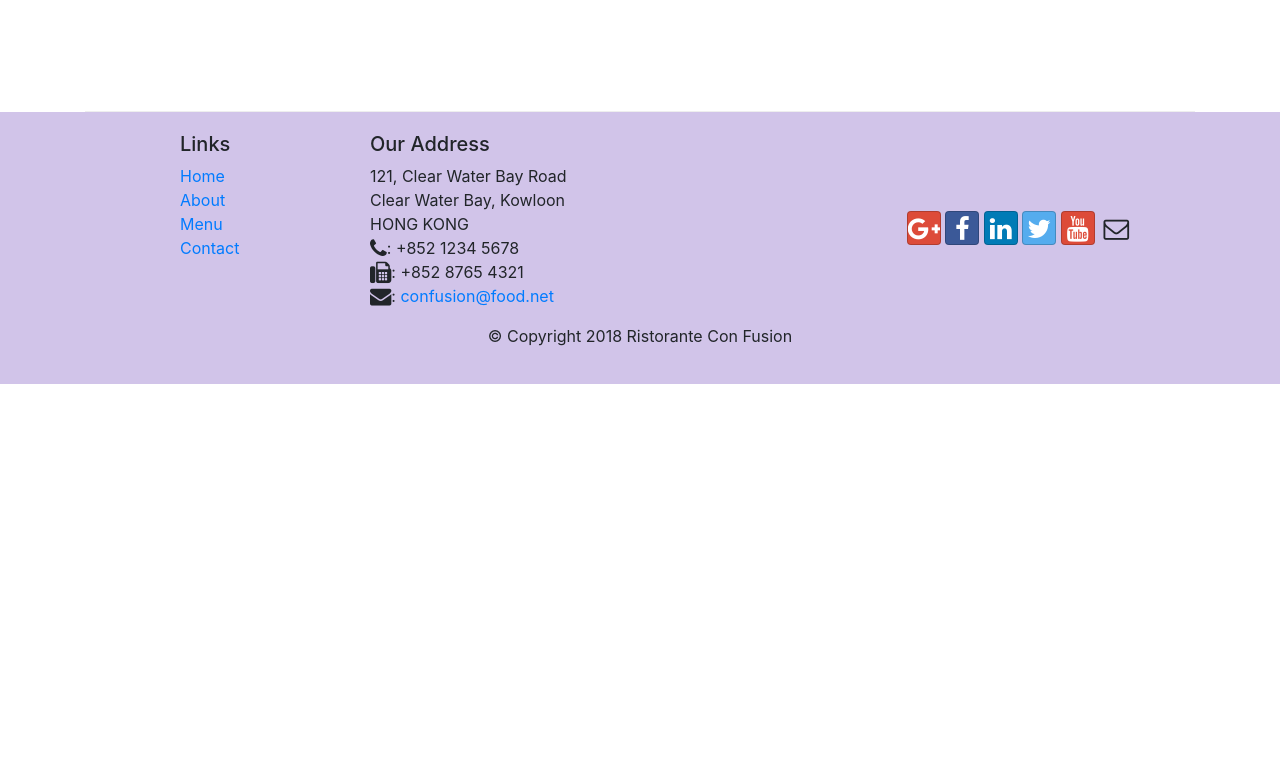
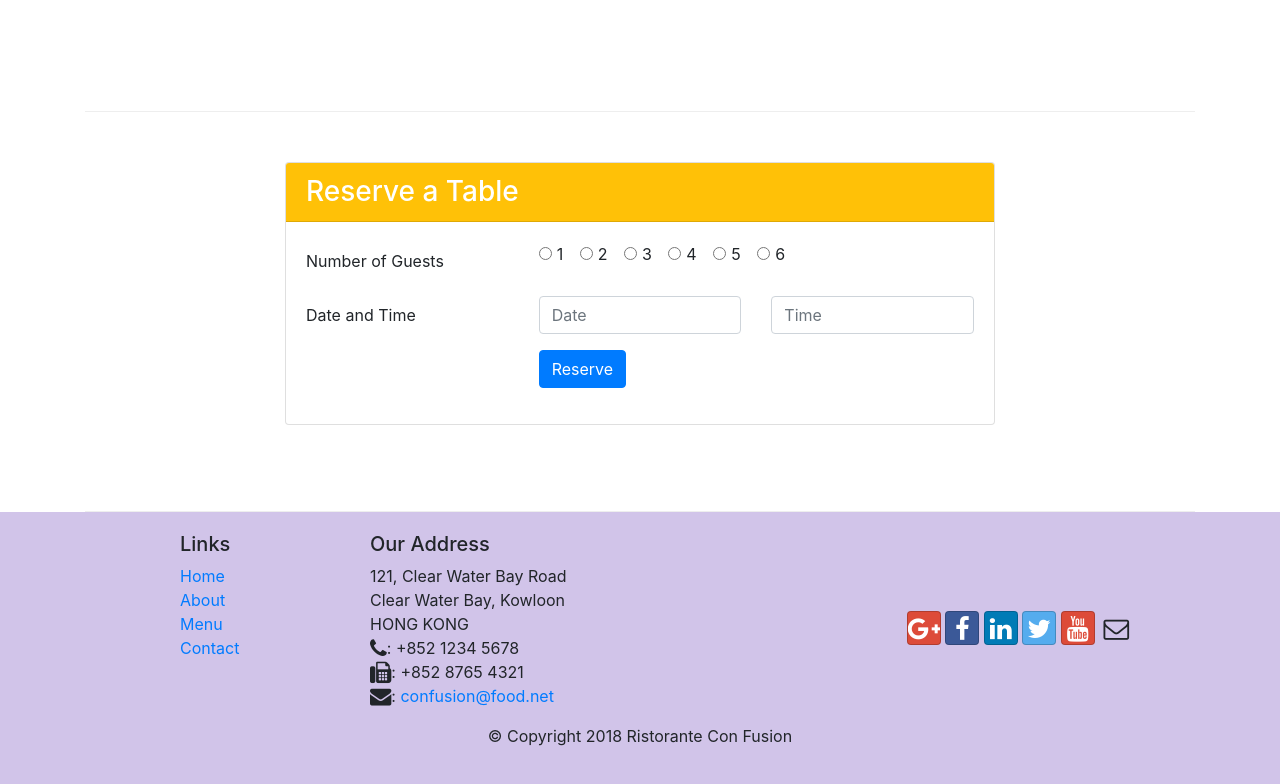
Before and after one commit to gj0706/bootstrap-4, a website: page index.html in a window 1280 px wide. Shown: the part 1422-2206 px from the top of the page. Before the commit the page ends 1806 px from the top, so only its background shows below. Drawn offline with nearby package versions, Linux system fonts and the light colour scheme.

Commit message:
reserve table

```diff
--- a/index.html
+++ b/index.html
@@ -28,7 +28,7 @@
                     <li class="nav-item active"><a class="nav-link" href="#"><span class="fa fa-home fa-lg"></span>Home</a></li>
                     <li class="nav-item"><a class="nav-link" href="./aboutus.html"><span class="fa fa-info fa-lg"></span>About</a></li>
                     <li class="nav-item"><a class="nav-link" href="#"><span class="fa fa-list fa-lg"></span>Menu</a></li>
-                    <li class="nav-item"><a class="nav-link" href="#"><span class="fa fa-address-card fa-lg"></span>Contact</a></li>
+                    <li class="nav-item"><a class="nav-link" href="./contactus.html"><span class="fa fa-address-card fa-lg"></span>Contact</a></li>
                 </ul>
             </div>
         </div>
@@ -91,6 +91,64 @@
                 </div>
             </div>
         </div>
+
+        <div class="row row-content justify-content-center">
+            <div class="col-12 col-sm-8">
+                <div class="card">
+                    <h3 class="card-header bg-warning text-white">Reserve a Table</h3>
+                    <div class="card-body">
+                        <form>
+                            <div class="form-group row">
+                                <label class="col-12 col-md-4 col-form-label">Number of Guests</label>
+                                <div class="col-12 col-md-8">
+                                    <div class="form-check form-check-inline">
+                                        <input class="form-check-input" type="radio" name="numguests" id="numguests1" value="option1">
+                                        <label class="form-check-label" for="numguests1">1</label>
+                                    </div>
+                                    <div class="form-check form-check-inline">
+                                        <input class="form-check-input" type="radio" name="numguests" id="numguests2" value="option2">
+                                        <label class="form-check-label" for="numguests2">2</label>
+                                    </div>
+                                    <div class="form-check form-check-inline">
+                                        <input class="form-check-input" type="radio" name="numguests" id="numguests3" value="option3">
+                                        <label class="form-check-label" for="numguests3">3</label>
+                                    </div>
+                                    <div class="form-check form-check-inline">
+                                        <input class="form-check-input" type="radio" name="numguests" id="numguests4" value="option4">
+                                        <label class="form-check-label" for="numguests4">4</label>
+                                    </div>
+                                    <div class="form-check form-check-inline">
+                                        <input class="form-check-input" type="radio" name="numguests" id="numguests5" value="option5">
+                                        <label class="form-check-label" for="numguests5">5</label>
+                                    </div>
+                                    <div class="form-check form-check-inline">
+                                        <input class="form-check-input" type="radio" name="numguests" id="numguests6" value="option6">
+                                        <label class="form-check-label" for="numguests6">6</label>
+                                    </div>
+                                </div>
+                            </div>
+                            <div class="form-group row">
+                                <label class="col-12 col-md-4 col-form-label" for="date">Date and Time</label>
+                                <div class="col-12 col-md-4">
+                                    <input type="text" class="form-control" id="date" name="date"
+                                    placeholder="Date">
+                                </div>
+                                <div class="col-12 col-md-4">
+                                    <input type="text" class="form-control" id="time" name="time"
+                                           placeholder="Time">
+                                </div>
+                            </div>
+                            <div class="form-group row">
+                                <div class="offset-md-4 col-md-8">
+                                    <button type="submit" class="btn btn-primary">Reserve</button>
+                                </div>
+                            </div>
+                        </form>
+                    </div>
+                </div>
+            </div>
+        </div>
+
     </div>
 
     <footer class="footer">
@@ -102,7 +160,7 @@
                         <li><a href="#">Home</a></li>
                         <li><a href="./aboutus.html">About</a></li>
                         <li><a href="#">Menu</a></li>
-                        <li><a href="#">Contact</a></li>
+                        <li><a href="./contactus.html">Contact</a></li>
                     </ul>
                 </div>
                 <div class="col-7 col-sm-5">
```
Also changed, not shown: aboutus.html (+3 -3 lines), contactus.html (+3 -3 lines).
